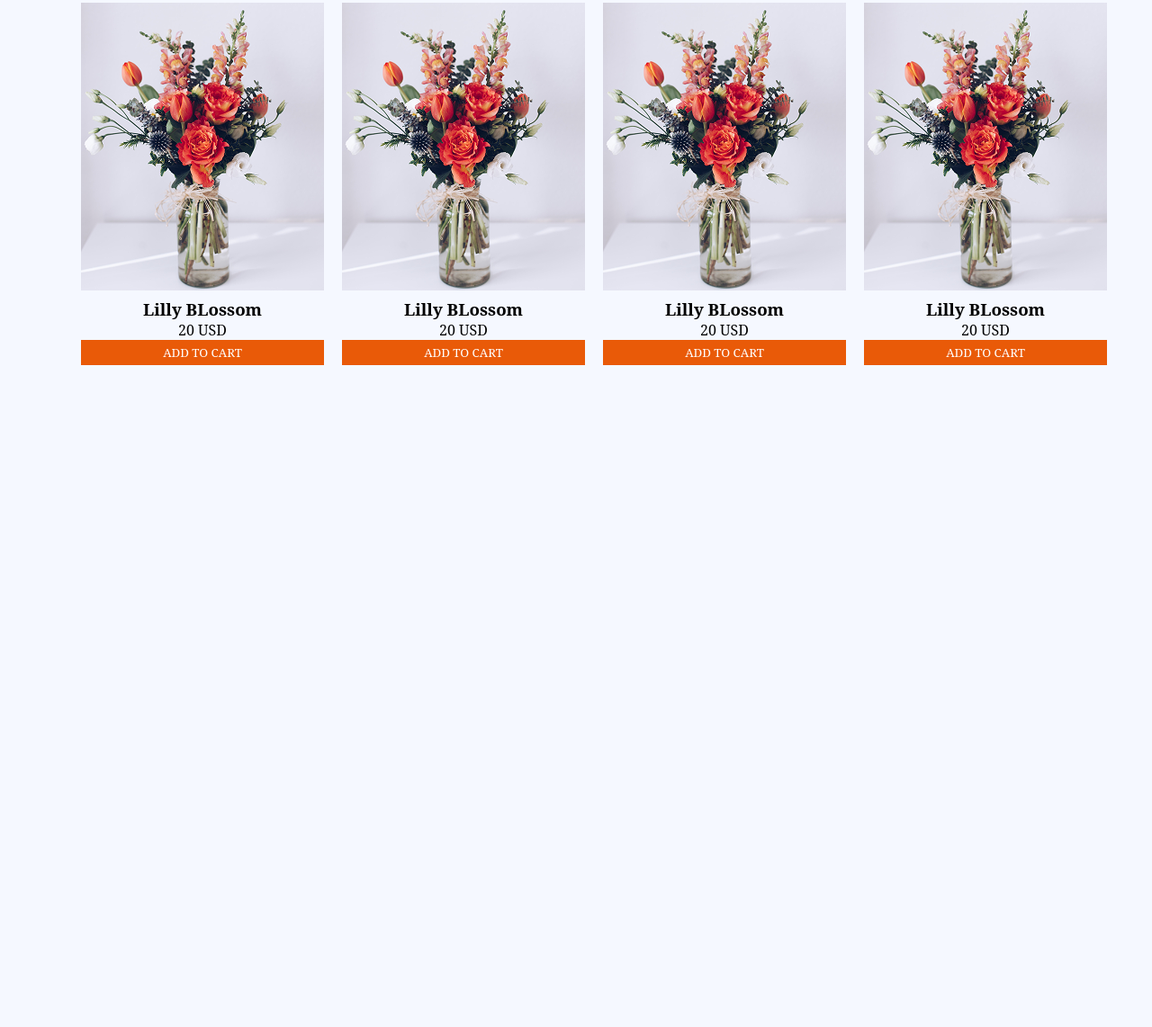
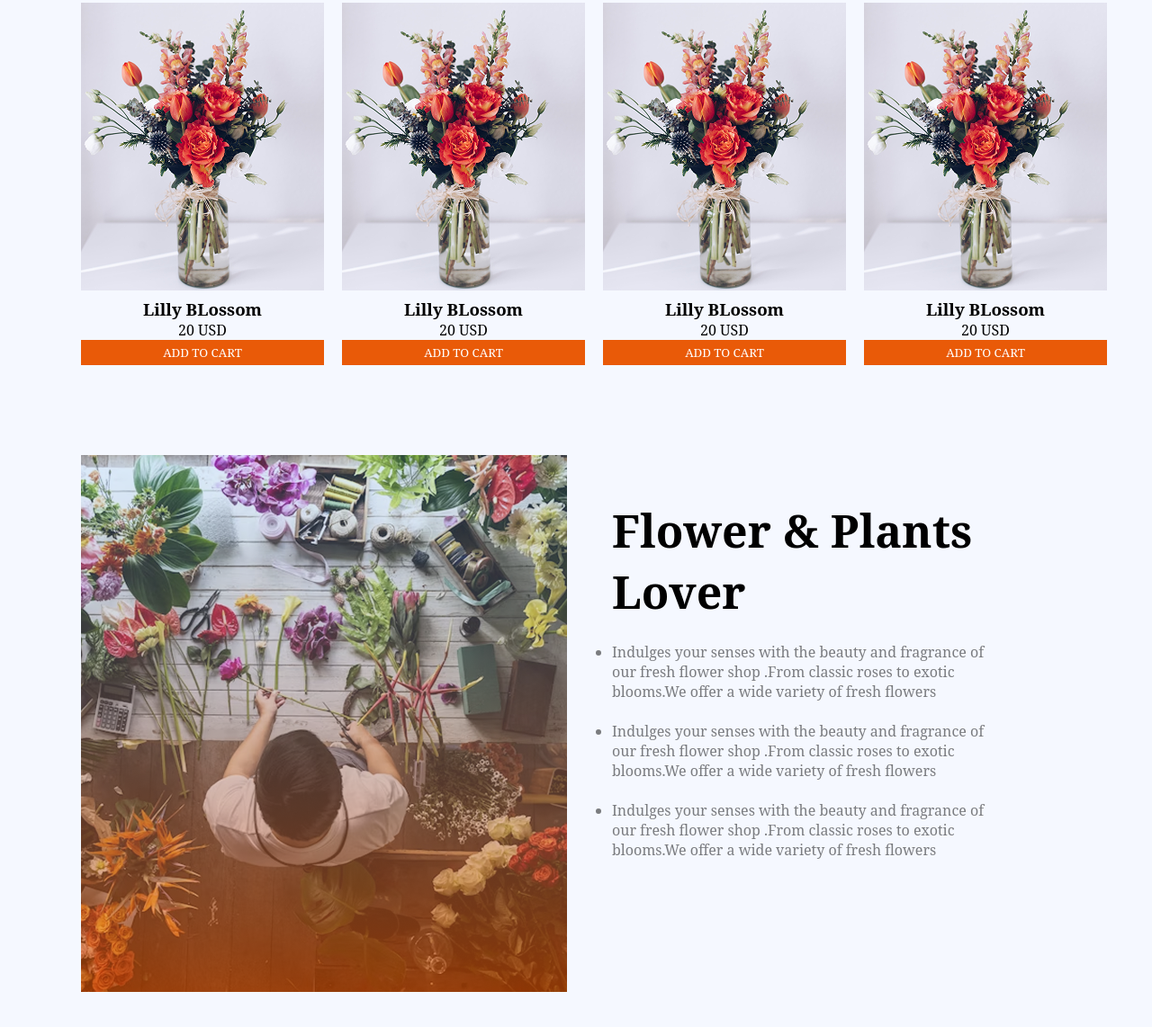
Before and after one commit to SabrinaMohsina/assignment2, a plain HTML site: page assignment/index.html in a window 1280 px wide. Shown: the part 1052-2194 px from the top of the page at 90% size. Before the commit the page ends 1458 px from the top, so only its background shows below. Drawn offline with Linux system fonts and the light colour scheme.

Commit message:
header banner plants lover complete

```diff
--- a/assignment/index.html
+++ b/assignment/index.html
@@ -121,6 +121,30 @@
 
            </div>
         </section>
+
+        <section class="plants-lover display-flex">
+            <div>
+                <img src="./assets/flower-store.png" alt="">
+            </div>
+            <div class="plants-right">
+
+                <div class="section-title">Flower & Plants <br> Lover</div><br>
+            <div class="title-desc dark">
+                <ul >
+                    <li>Indulges your senses with the beauty and fragrance of <br> our fresh flower shop .From classic
+                roses to exotic  blooms.We offer a wide variety of fresh flowers </li><br>
+                <li>Indulges your senses with the beauty and fragrance of <br> our fresh flower shop .From classic
+                roses to exotic  blooms.We offer a wide variety of fresh flowers </li><br>
+                <li>Indulges your senses with the beauty and fragrance of <br> our fresh flower shop .From classic
+                roses to exotic  blooms.We offer a wide variety of fresh flowers </li>
+                </ul>
+            </div>
+
+            </div>
+        </section>
+        <section>
+
+        </section>
     </main>
     <footer>
 
--- a/assignment/style.css
+++ b/assignment/style.css
@@ -3,7 +3,7 @@
 *{
     margin: 0;
     padding: 0;
-    list-style-type: none;
+
     text-decoration: none;
     scroll-behavior: smooth;
     background-color: rgb(245, 248, 255);
@@ -31,7 +31,7 @@ nav{
    align-items: center;
 }
 nav a{
-
+     list-style-type: none;
     color: rgb(37, 36, 50);
     margin-left: 20px;
 }
@@ -110,7 +110,15 @@ height: 322.94px;
 
 
 /* plans part ends */
+/* plants lover  starts  */
+.plants-lover{
+    margin:100px 0;
+}
+.plants-right{
+    padding: 50px;
+}
 
+/* plants lover  ends */
 
 /* for mobile  */
 @media(max-width:768px){
@@ -135,6 +143,8 @@ height: 322.94px;
     width: 100%;
     align-items: center;
 }
-
+.plants-lover{
+     flex-direction: column;
+}
 
 }
```
